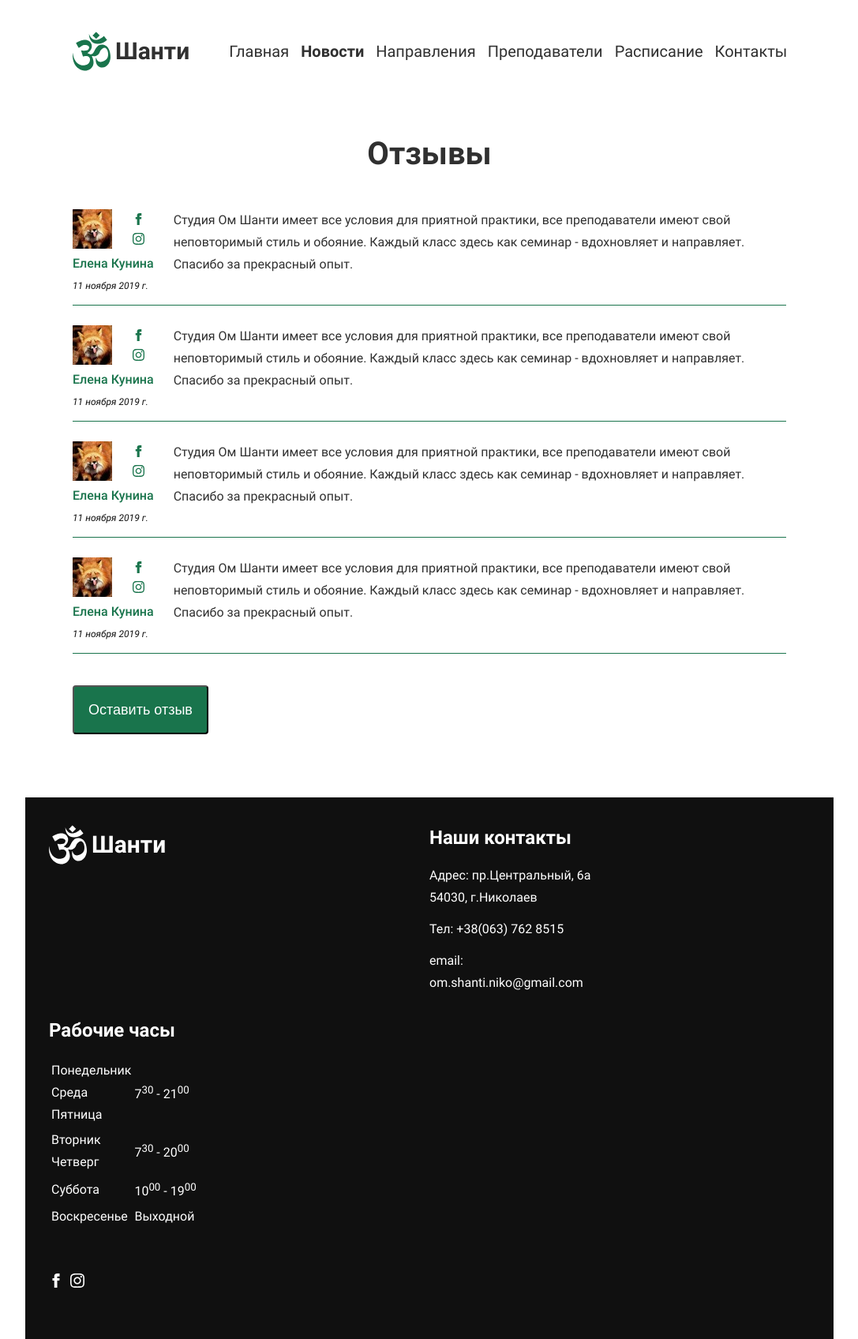
After one commit to Menolas/eva, a PHP site: page /reviews.html in a window 1280 px wide. The commit adds this page. Shown: the whole page at 79% size, without its empty margins (96-1183 px from the left). Run offline with PHP 8.4, Linux system fonts and the light colour scheme.

Commit message:
review form

```diff
--- a/css/style.css
+++ b/css/style.css
@@ -1090,6 +1090,7 @@ textarea {
     font-weight: 500; } }
 
 .reviews {
+  position: relative;
   padding: 50px 16px; }
 
 .reviews__list {
@@ -1168,6 +1169,16 @@ textarea {
 .reviews__reviewer-social-block .social-block__link svg {
   width: 15px;
   height: 15px; }
+
+.reviews__btn {
+  margin-bottom: 0; }
+
+.reviews__btn--read {
+  margin-right: auto; }
+
+.reviews__btn--message {
+  margin-left: auto;
+  margin-right: 0; }
 
 @media (min-width: 768px) {
   .reviews {
--- /dev/null
+++ b/reviews.html
@@ -0,0 +1,219 @@
+<!DOCTYPE html>
+<html lang="ru">
+	<head>
+	    <meta charset="utf-8">
+	    <title>Йога студия - ОмШанти - Николаев</title>
+	    <meta name="viewport" content="width=device-width, initial-scale=1">
+	    <meta name="Keywords" content="photography,lancashire,manchester,uk, blackburn,preston,corporate,pr,architecture,environmental,portrait,business,photographer">
+	    <meta name="Description" content="Helping clients with their image communications through creative, corporate, business, PR, portraits, architectural and interiors photography.
+      Based in Lancashire covering Manchester Liverpool , Leeds, Cheshire, the North West and the rest of the UK.  ">
+	    <link rel="stylesheet" href="css/style.css">
+	</head>
+	<body>
+		<div class="container">
+			<header class="main-header">
+				<div class="main-header__block-wrap">
+					<div class="main-header__logo  logo-block">
+						<a class="logo-block__link" href="index.html">
+							<svg><use xlink:href="#logo-om"></use></svg>
+							<p class="logo-block__name">Шанти</p>
+							<p class="logo-block__description">Студия йоги</p>
+						</a>
+					</div>
+					<nav class="main-nav">
+						<div class="main-nav__toggler">
+							<span class="main-nav__toggler-element"></span>
+							<span class="main-nav__toggler-label">Меню</span>
+						</div>
+						<ul class="main-nav__list">
+							<li class="main-nav__item">
+								<a class="main-nav__link" href="index.html">Главная</a>
+							</li><li class="main-nav__item">
+								<a class="main-nav__link  main-nav__link--active">Новости</a>
+							</li>
+
+							<li class="main-nav__item">
+								<a class="main-nav__link" href="branches.html">Направления</a>
+							</li>
+							<li class="main-nav__item">
+								<a class="main-nav__link" href="teachers.html">Преподаватели</a>
+							</li>
+							<li class="main-nav__item">
+								<a class="main-nav__link" href="schedule.html">Расписание</a>
+							</li>
+							<li class="main-nav__item">
+								<a class="main-nav__link" href="contact.html">Контакты</a>
+							</li>
+						</ul>
+					</nav>
+				</div>
+			</header>
+
+			<main class="main-reviews">
+				<section class="reviews">
+					<h2 class="reviews__title  title__secondary">Отзывы</h2>
+					<ul class="reviews__list"></ul>
+					<button class="reviews__btn  reviews__btn--message  btn" href="reviews.html">Оставить отзыв</button>
+					<form class="review-form">
+						<div class="review-form__input-wrap  review-form__input-wrap--file">
+							<input type="file" name="file" id="file">
+							<label for="file">Загрузите свой аватар</label>
+						</div>
+						<div class="review-form__input-wrap  review-form__input-wrap--name">
+							<input type="text" name="name" id="name" placeholder="Имя" required>
+						</div>
+						<div class="review-form__input-wrap  review-form__input-wrap--surname">
+							<input type="text" name="surname" id="surname" placeholder="Фамилия" required>
+						</div>
+						<div class="review-form__input-wrap  review-form__input-wrap--card">
+							<input type="text" name="card-number" id="card-number" placeholder="Номер вашей клубной карты" required>
+						</div>
+						<div class="review-form__input-wrap  review-form__input-wrap--message">
+							<textarea id="text" rows="7">Текст вашего сообщения</textarea>
+						</div>
+						<input class="btn" type="submit" name="" value="Добавить отзыв">
+					</form>
+				</section>
+			</main>
+
+			<footer class="main-footer">
+				<div class="main-footer__logo  logo-block">
+					<a class="logo-block__link" href="index.html">
+						<svg><use xlink:href="#logo-om"></use></svg>
+						<p class="logo-block__name">Шанти</p>
+						<p class="logo-block__description">Студия йоги</p>
+					</a>
+				</div>
+				<section class="contact">
+					<h3 class="contact__title  title__third">Наши контакты</h3>
+					<p  class="contact__address">
+						Адрес: пр.Центральный, 6а
+                        54030, г.Николаев</p>
+					<p class="contact__phone">Тел: +38(063) 762 8515</p>
+					<p class="contact__email">email: om.shanti.niko@gmail.com</p>
+				</section>
+				<section class="short-schedule">
+					<h3 class="short-schedule__title  title__third">Рабочие часы</h3>
+					<table class="short-schedule__table">
+						<tr>
+							<td>
+								Понедельник<br>
+								Среда<br>
+								Пятница
+							</td>
+							<td>7<sup>30</sup> - 21<sup>00</sup></td>
+						</tr>
+						<tr>
+							<td>
+								Вторник<br>
+								Четверг
+							</td>
+							<td>7<sup>30</sup> - 20<sup>00</sup></td>
+						</tr>
+						<tr>
+							<td>Суббота</td>
+							<td>10<sup>00</sup> - 19<sup>00</sup></td>
+						</tr>
+						<tr>
+							<td>Воскресенье</td>
+							<td>Выходной</td>
+						</tr>
+					</table>
+				</section>
+				<div class="main-footer__social-block  social-block">
+					<ul class="social-block__list">
+						<li class="social-block__item">
+							<a class="social-block__link" href="https://www.facebook.com/groups/1540126396290409/">
+								<svg><use xlink:href="#facebook"></use></svg>
+								Ссылка на наш профиль в Фейсбуке
+							</a>
+						</li>
+						<li class="social-block__item">
+							<a class="social-block__link" href="#">
+								<svg><use xlink:href="#instagram"></use></svg>
+								Ссылка на наш профиль в Инстаграме
+							</a>
+						</li>
+					</ul>
+				</div>
+			</footer>
+		</div>
+		<svg display="none">
+			<symbol id="instagram" viewBox="0 0 24 24">
+				<path d="M12 2.163c3.204 0 3.584.012 4.85.07 3.252.148 4.771 1.691 4.919 4.919.058 1.265.069 1.645.069 4.849 0 3.205-.012 3.584-.069 4.849-.149 3.225-1.664 4.771-4.919 4.919-1.266.058-1.644.07-4.85.07-3.204 0-3.584-.012-4.849-.07-3.26-.149-4.771-1.699-4.919-4.92-.058-1.265-.07-1.644-.07-4.849 0-3.204.013-3.583.07-4.849.149-3.227 1.664-4.771 4.919-4.919 1.266-.057 1.645-.069 4.849-.069zm0-2.163c-3.259 0-3.667.014-4.947.072-4.358.2-6.78 2.618-6.98 6.98-.059 1.281-.073 1.689-.073 4.948 0 3.259.014 3.668.072 4.948.2 4.358 2.618 6.78 6.98 6.98 1.281.058 1.689.072 4.948.072 3.259 0 3.668-.014 4.948-.072 4.354-.2 6.782-2.618 6.979-6.98.059-1.28.073-1.689.073-4.948 0-3.259-.014-3.667-.072-4.947-.196-4.354-2.617-6.78-6.979-6.98-1.281-.059-1.69-.073-4.949-.073zm0 5.838c-3.403 0-6.162 2.759-6.162 6.162s2.759 6.163 6.162 6.163 6.162-2.759 6.162-6.163c0-3.403-2.759-6.162-6.162-6.162zm0 10.162c-2.209 0-4-1.79-4-4 0-2.209 1.791-4 4-4s4 1.791 4 4c0 2.21-1.791 4-4 4zm6.406-11.845c-.796 0-1.441.645-1.441 1.44s.645 1.44 1.441 1.44c.795 0 1.439-.645 1.439-1.44s-.644-1.44-1.439-1.44z"/>
+			</symbol>
+			<symbol id="facebook" viewBox="0 0 24 24">
+				<path d="M9 8h-3v4h3v12h5v-12h3.642l.358-4h-4v-1.667c0-.955.192-1.333 1.115-1.333h2.885v-5h-3.808c-3.596 0-5.192 1.583-5.192 4.615v3.385z"/>
+			</symbol>
+			<symbol id="logo-om" viewBox="0 0 1250.000000 1280.000000">
+				<g transform="translate(0.000000,1280.000000) scale(0.100000,-0.100000)">
+				<path d="M7156 12205 c-311 -327 -566 -596 -566 -599 0 -5 1179 -1090 1189
+					-1093 6 -3 1143 1152 1149 1167 2 4 -248 239 -555 521 -307 283 -579 533 -604
+					556 l-46 43 -567 -595z"/>
+					<path d="M5394 12090 c3 -25 8 -90 11 -145 27 -461 135 -965 292 -1365 64
+					-163 188 -404 281 -545 245 -375 582 -679 962 -870 398 -200 832 -296 1340
+					-297 569 -2 1115 112 1689 349 495 205 924 480 1260 809 l135 131 -80 99 c-99
+					123 -315 400 -644 829 -139 182 -264 342 -276 357 l-23 28 -128 -113 c-606
+					-532 -1199 -898 -1744 -1077 -280 -92 -505 -130 -772 -130 -251 0 -429 29
+					-647 105 -427 149 -813 456 -1142 906 -174 238 -353 563 -458 830 -29 74 -55
+					136 -57 139 -3 3 -2 -15 1 -40z"/>
+					<path d="M3765 10174 c-282 -28 -456 -57 -688 -115 -563 -141 -1169 -415
+					-1787 -806 -94 -59 -170 -111 -170 -115 0 -5 822 -1495 877 -1590 6 -11 165
+					71 292 149 58 36 212 139 342 229 294 204 417 279 594 365 162 78 302 127 465
+					160 105 22 140 24 390 24 280 0 359 -7 554 -46 413 -83 692 -280 777 -549 30
+					-93 36 -244 14 -351 -74 -366 -383 -707 -735 -813 -226 -67 -544 -106 -864
+					-106 -242 1 -435 17 -779 66 -151 22 -262 33 -267 28 -5 -5 125 -426 313
+					-1014 178 -553 326 -1013 329 -1022 6 -15 23 -11 147 32 161 57 418 122 571
+					145 167 26 413 30 553 11 422 -60 732 -268 903 -609 91 -180 133 -351 141
+					-577 25 -680 -373 -1352 -972 -1640 -216 -104 -517 -178 -915 -226 -198 -24
+					-596 -24 -770 0 -356 48 -625 128 -910 270 -478 238 -875 606 -1214 1123 -434
+					663 -746 1586 -895 2647 -11 76 -22 140 -24 142 -2 3 -7 -35 -10 -83 -52 -728
+					-24 -1451 78 -2049 276 -1609 1089 -2787 2359 -3415 452 -224 908 -358 1426
+					-421 142 -17 549 -17 668 0 187 27 524 139 760 252 887 427 1438 1143 1562
+					2035 45 323 26 749 -50 1126 -77 381 -230 838 -421 1253 -38 82 -67 151 -66
+					153 2 1 62 -6 133 -16 411 -61 855 -50 1162 28 538 138 905 435 1164 941 35
+					69 79 168 97 220 126 358 191 502 298 665 126 192 284 356 493 514 459 347
+					865 443 1199 285 390 -183 674 -711 780 -1449 46 -316 52 -738 16 -1039 -95
+					-801 -539 -1397 -1334 -1794 -410 -205 -769 -292 -1146 -279 -399 14 -718 154
+					-978 426 -209 220 -365 529 -462 915 -25 102 -45 162 -48 150 -10 -33 -46
+					-245 -61 -364 -130 -984 101 -1836 644 -2380 653 -653 1667 -781 2546 -321
+					825 433 1393 1307 1584 2441 79 473 85 846 24 1455 -92 922 -330 1687 -695
+					2235 -129 192 -208 290 -359 440 -333 333 -742 552 -1204 645 -176 35 -309 47
+					-506 47 -401 -1 -773 -83 -1082 -238 -124 -62 -174 -100 -326 -243 -248 -234
+					-427 -447 -627 -746 -141 -213 -234 -375 -443 -780 -189 -367 -271 -514 -353
+					-637 -219 -325 -456 -496 -766 -552 -197 -36 -127 -54 -720 184 -291 117 -529
+					213 -531 215 -2 1 50 37 114 80 314 206 604 464 809 717 239 296 421 657 504
+					999 49 204 56 266 55 514 0 245 -9 320 -60 515 -175 669 -683 1189 -1384 1419
+					-281 92 -475 122 -820 126 -140 2 -273 1 -295 -1z"/></g>
+			</symbol>
+        </svg>
+        <template>
+        	<li class="reviews__item">
+			<div class="reviews__item-personal-block">
+				<div class="reviews__reviewer-potret"><img src="img/reviewer-portret-mobile.jpg" alt="фото персоны, оставившей отзыв"></div>
+				<span class="reviews__reviewer-name"></span>
+				<span class="reviews__date"></span>
+				<div class="reviews__reviewer-social-block  social-block">
+					<ul class="social-block__list">
+						<li class="social-block__item">
+							<a class="social-block__link  social-block__link--facebook" href="#">
+								<svg><use xlink:href="#facebook"></use></svg>
+								Ссылка на мой профиль в Фейсбуке
+							</a>
+						</li>
+						<li class="social-block__item">
+							<a class="social-block__link  social-block__link--instagram" href="#">
+								<svg><use xlink:href="#instagram"></use></svg>
+								Ссылка на мой профиль в Инстаграме
+							</a>
+						</li>
+					</ul>
+				</div>
+			</div>
+			<p class="reviews__text"></p>
+		</li>
+        </template>
+        <script src="js/main-menu.js"></script>
+        <script src="js/reviews.js"></script>
+	</body>
+</html>
--- a/sass/blocks/reviews.scss
+++ b/sass/blocks/reviews.scss
@@ -1,4 +1,5 @@
 .reviews {
+	position: relative;
 	padding: $block-padding-mobile;
 }
 
@@ -83,6 +84,19 @@
 	height: 15px;
 }
 
+.reviews__btn {
+	margin-bottom: 0;
+}
+
+.reviews__btn--read {
+	margin-right: auto;
+}
+
+.reviews__btn--message {
+	margin-left: auto;
+	margin-right: 0;
+}
+
 @media (min-width: 768px) {
 	.reviews {
 		padding: $block-padding-tablet;
--- a/sass/style.scss
+++ b/sass/style.scss
@@ -17,6 +17,7 @@
 @import "blocks/subscribing";
 @import "blocks/schedule";
 @import "blocks/reviews";
+@import "blocks/review-form";
 @import "blocks/map";
 @import "blocks/short-schedule";
 @import "blocks/contact";
```
Also changed, not shown: other parts of css/style.css (+82 -0 lines), index.html (+47 -74 lines), js/news.js (+1 -10 lines), js/reviews.js (added, +67 -0 lines), sass/blocks/review-form.scss (added, +94 -0 lines), img/om-icon.svg (added), 2 other files.
